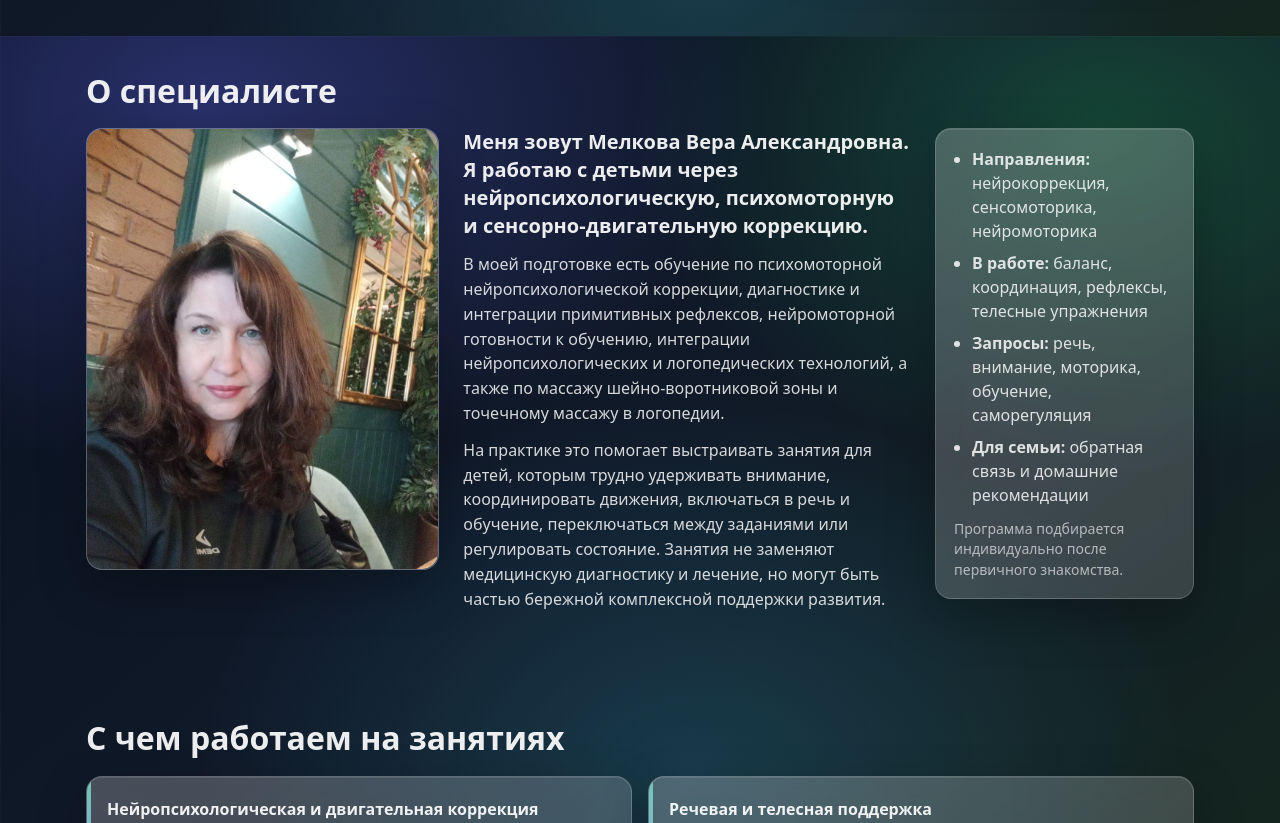
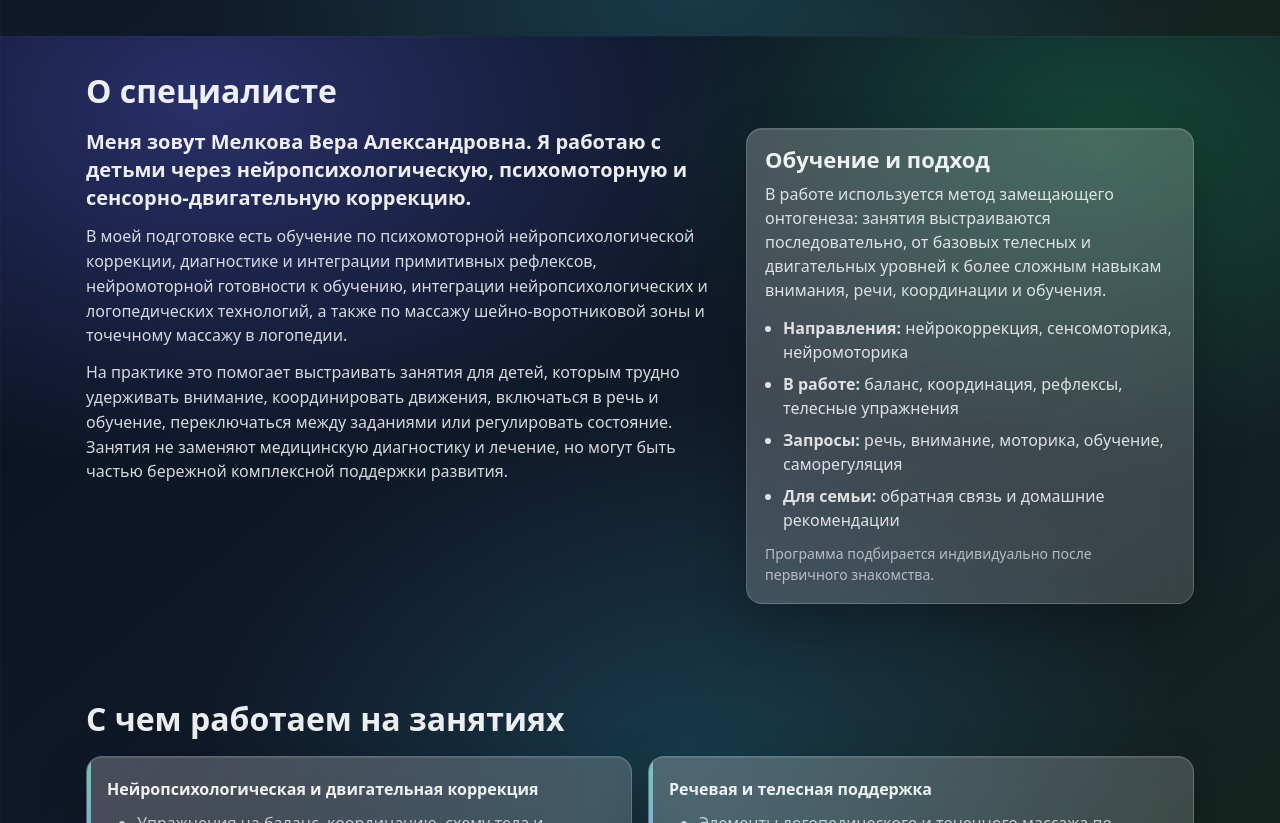
Before and after one commit to pavelmelkov/childhealth, a Next.js app: page / in a window 1280 px wide. Shown: the part 764-1587 px from the top of the page. Built offline with nearby package versions, Linux system fonts and the light colour scheme.

Commit message:
Refine specialist section content

```diff
--- a/src/sections/About/About.scss
+++ b/src/sections/About/About.scss
@@ -9,34 +9,6 @@
     font-weight: 900;
     margin: 0 0 18px;
     text-wrap: balance;
-  }
-
-  &__photo {
-    margin: 0;
-    width: 100%;
-    max-width: 420px;
-    aspect-ratio: 4 / 5;
-    border-radius: 16px;
-    overflow: hidden;
-    padding: 0;
-    border: 1px solid rgba(255, 255, 255, 0.14);
-    background:
-      linear-gradient(145deg, rgba(255, 255, 255, 0.15), rgba(255, 255, 255, 0.06)),
-      rgba(255, 255, 255, 0.06);
-    box-shadow: 0 20px 52px rgba(0, 0, 0, 0.28);
-  }
-
-  &__photo img {
-    width: 100%;
-    height: 100%;
-    display: block;
-    object-fit: cover;
-    object-position: center top;
-  }
-
-  &__photo .mediaLoader {
-    height: 100%;
-    border-radius: inherit;
   }
 
   &__lead {
@@ -60,6 +32,19 @@
       rgba(255, 255, 255, 0.08);
   }
 
+  &__cardTitle {
+    margin: 0 0 10px;
+    font-size: 22px;
+    font-weight: 850;
+    line-height: 1.15;
+  }
+
+  &__cardText {
+    margin: 0 0 14px;
+    color: rgba(255, 255, 255, 0.82);
+    line-height: 1.5;
+  }
+
   &__list {
     margin: 0;
     padding-left: 18px;
@@ -76,10 +61,6 @@
   }
 
   @media (max-width: 991.98px) {
-    &__photo {
-      max-width: 360px;
-    }
-
     &__lead {
       font-size: 18px;
     }
@@ -93,17 +74,13 @@
       line-height: 1.15;
     }
 
-    &__photo {
-      max-width: 320px;
-      margin: 0 auto;
-    }
-
     &__lead {
       font-size: 17px;
       line-height: 1.45;
     }
 
     &__text,
+    &__cardText,
     &__list {
       font-size: 15px;
     }
@@ -115,16 +92,13 @@
   }
 
   @media (max-width: 420px) {
-    &__photo {
-      max-width: 280px;
-    }
-
     &__title {
       font-size: 24px;
     }
 
     &__lead,
     &__text,
+    &__cardText,
     &__list {
       font-size: 14px;
     }
--- a/src/sections/About/About.tsx
+++ b/src/sections/About/About.tsx
@@ -1,6 +1,3 @@
-import { ImageWithLoader } from '@/components/MediaLoader/MediaLoader';
-import { publicPath } from '@/lib/publicPath';
-
 export function About() {
   return (
     <section className="about" id="about">
@@ -8,18 +5,7 @@ export function About() {
         <h2 className="about__title">О специалисте</h2>
 
         <div className="row g-4 align-items-start">
-          <div className="col-12 col-md-5 col-lg-4">
-            <figure className="about__photo card-glass">
-              <ImageWithLoader
-                src={publicPath('/about/about.jpg')}
-                alt="Мелкова Вера Александровна"
-                loading="lazy"
-                loaderLabel="Загрузка фото"
-              />
-            </figure>
-          </div>
-
-          <div className="col-12 col-md-7 col-lg-5">
+          <div className="col-12 col-lg-7">
             <p className="about__lead">
               Меня зовут Мелкова Вера Александровна. Я работаю с детьми через
               нейропсихологическую, психомоторную и сенсорно-двигательную коррекцию.
@@ -42,8 +28,16 @@ export function About() {
             </p>
           </div>
 
-          <div className="col-12 col-lg-3">
+          <div className="col-12 col-lg-5">
             <div className="about__card card-glass">
+              <h3 className="about__cardTitle">Обучение и подход</h3>
+
+              <p className="about__cardText">
+                В работе используется метод замещающего онтогенеза: занятия выстраиваются
+                последовательно, от базовых телесных и двигательных уровней к более сложным
+                навыкам внимания, речи, координации и обучения.
+              </p>
+
               <ul className="about__list">
                 <li><strong>Направления:</strong> нейрокоррекция, сенсомоторика, нейромоторика</li>
                 <li><strong>В работе:</strong> баланс, координация, рефлексы, телесные упражнения</li>
```
